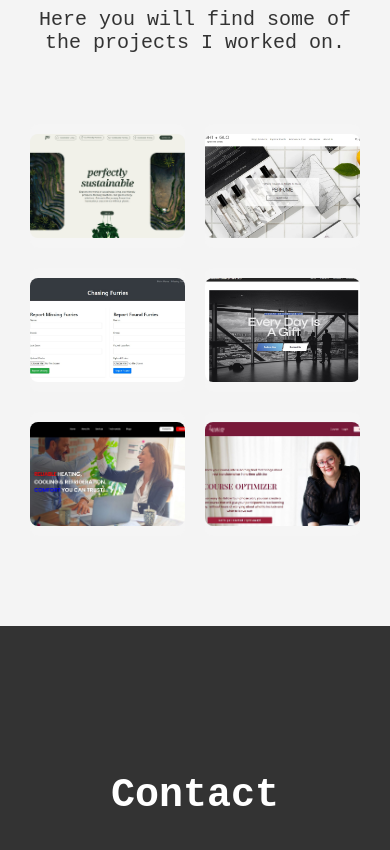
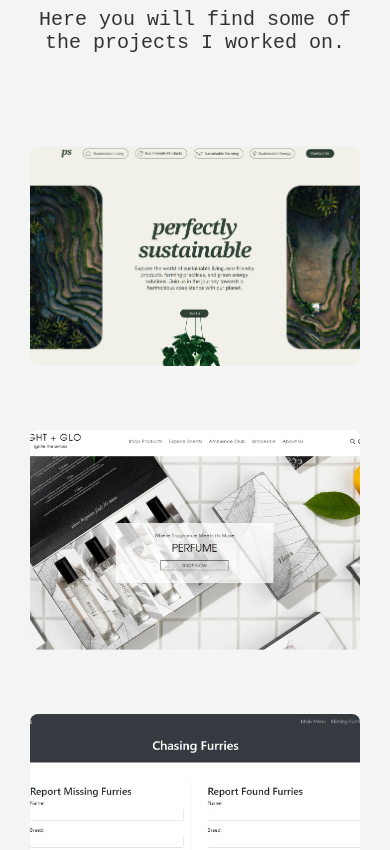
Before and after one commit to BeefBowl03/WebPortfolio, a plain HTML site: page index.html in a window 390 px wide. Shown: the part 3420-4270 px from the top of the page. Drawn offline with Linux system fonts and the light colour scheme.

Commit message:
Updated css

```diff
--- a/style.css
+++ b/style.css
@@ -493,6 +493,10 @@ body {
 }
 
 @media (max-width: 480px) {
+    .projects-row {
+        flex: 1 1 100%;
+    }
+
     .projects-row-content {
         font-size: 1.5rem;
         padding: 10px;
```
